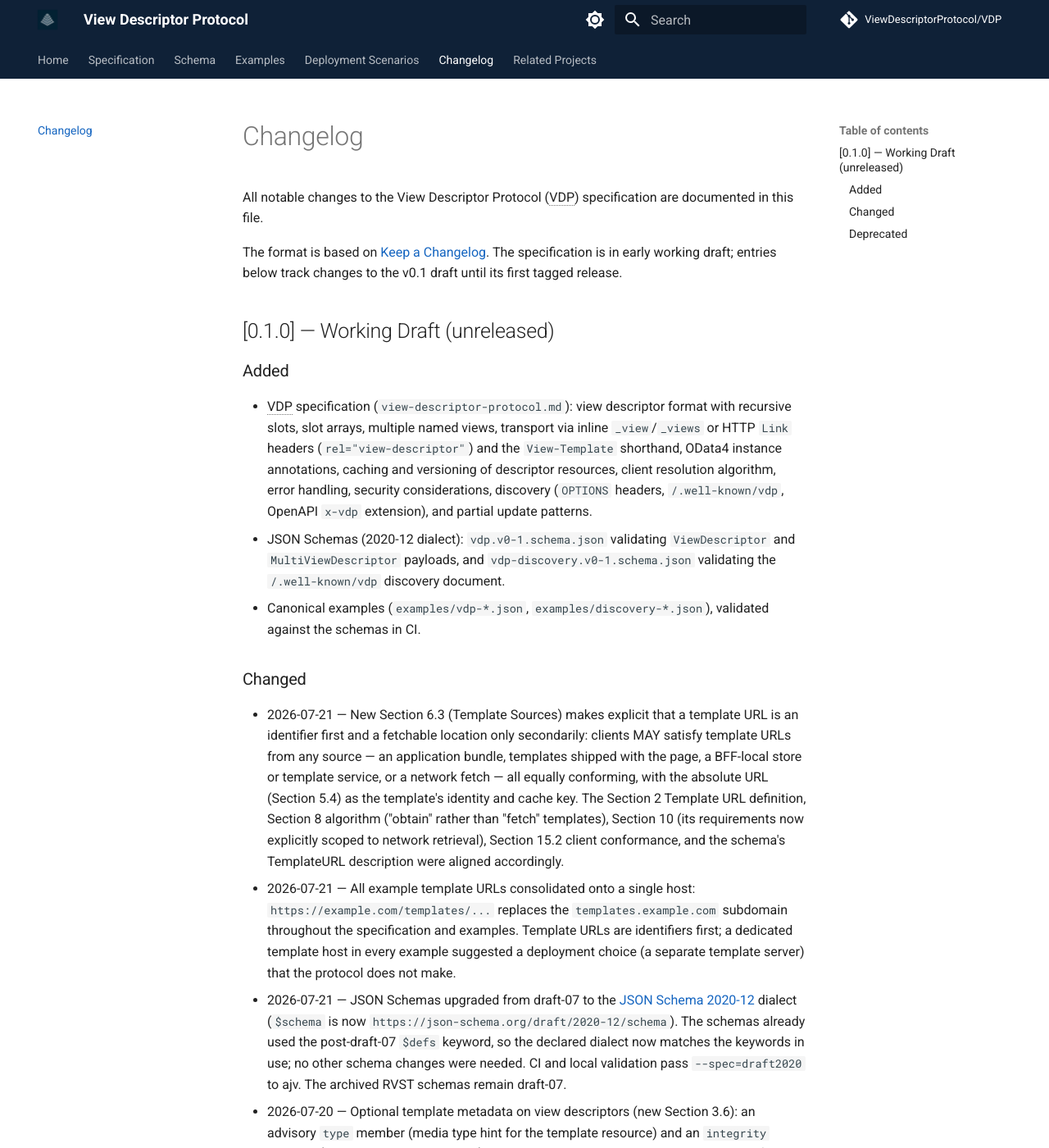
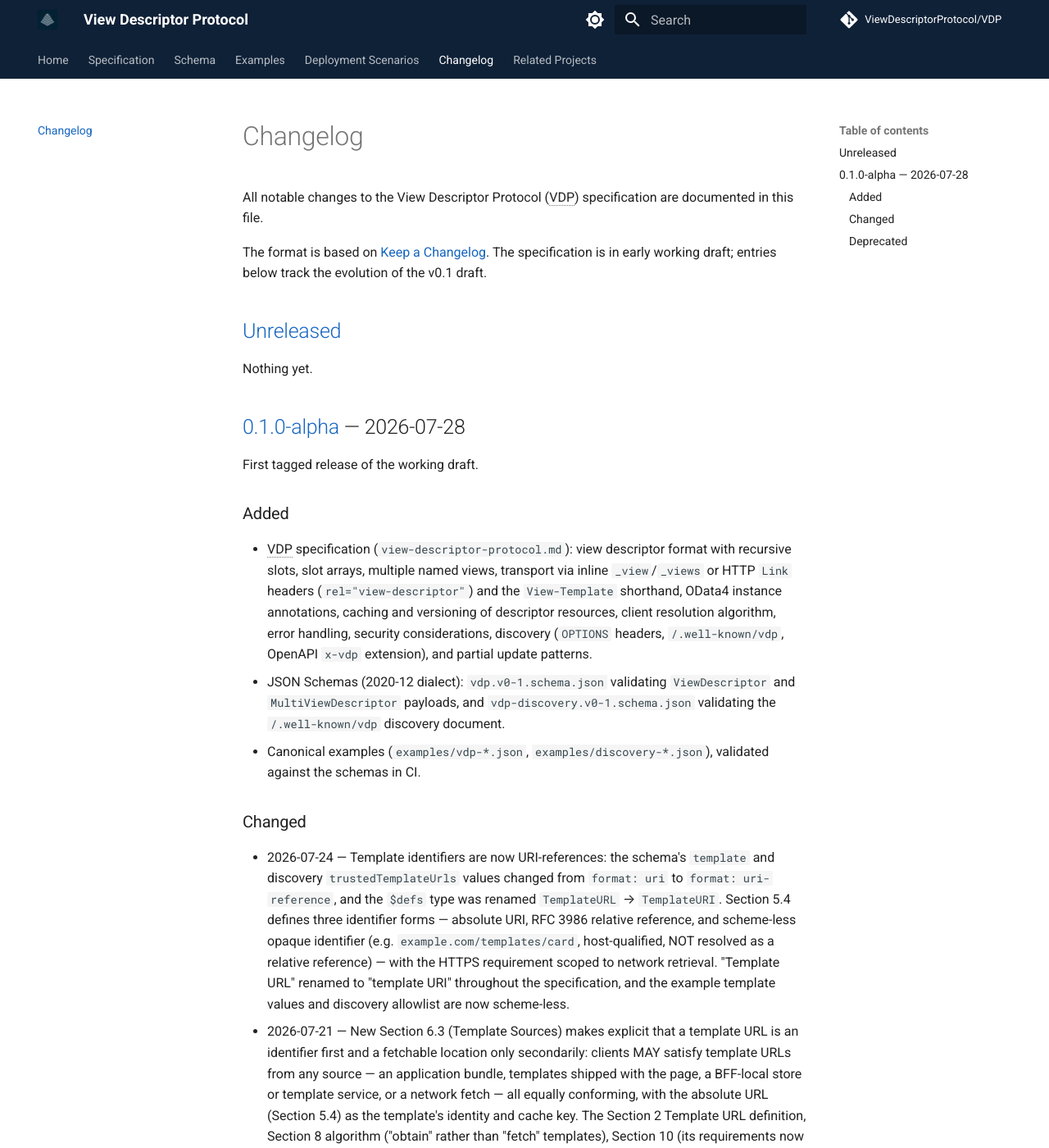
Before and after one commit to ViewDescriptorProtocol/ViewDescriptorProtocol.github.io, an MkDocs documentation site: the page built from docs/changelog.md, in a window 1280 px wide and 1400 px high. Shown: the whole window at 82% size. Built offline with MkDocs 1.6.1 and Material for MkDocs 9.7.7, drawn with Linux system fonts in a browser that asks for light colours; comment, search, counter and statistics services are not loaded.

Commit message:
Mirror the changelog: 0.1.0-alpha released
Sync from VDP CHANGELOG.md — the 0.1.0 section is now
[0.1.0-alpha] — 2026-07-28 with an Unreleased section, comparison
links, and the backfilled 2026-07-24 scheme-less URI entry.

```diff
--- a/docs/changelog.md
+++ b/docs/changelog.md
@@ -2,9 +2,15 @@
 
 All notable changes to the View Descriptor Protocol (VDP) specification are documented in this file.
 
-The format is based on [Keep a Changelog](https://keepachangelog.com/en/1.1.0/). The specification is in early working draft; entries below track changes to the v0.1 draft until its first tagged release.
+The format is based on [Keep a Changelog](https://keepachangelog.com/en/1.1.0/). The specification is in early working draft; entries below track the evolution of the v0.1 draft.
 
-## [0.1.0] — Working Draft (unreleased)
+## [Unreleased]
+
+Nothing yet.
+
+## [0.1.0-alpha] — 2026-07-28
+
+First tagged release of the working draft.
 
 ### Added
 
@@ -14,6 +20,7 @@ The format is based on [Keep a Changelog](https://keepachangelog.com/en/1.1.0/).
 
 ### Changed
 
+- 2026-07-24 — Template identifiers are now URI-references: the schema's `template` and discovery `trustedTemplateUrls` values changed from `format: uri` to `format: uri-reference`, and the `$defs` type was renamed `TemplateURL` → `TemplateURI`. Section 5.4 defines three identifier forms — absolute URI, RFC 3986 relative reference, and scheme-less opaque identifier (e.g. `example.com/templates/card`, host-qualified, NOT resolved as a relative reference) — with the HTTPS requirement scoped to network retrieval. "Template URL" renamed to "template URI" throughout the specification, and the example template values and discovery allowlist are now scheme-less.
 - 2026-07-21 — New Section 6.3 (Template Sources) makes explicit that a template URL is an identifier first and a fetchable location only secondarily: clients MAY satisfy template URLs from any source — an application bundle, templates shipped with the page, a BFF-local store or template service, or a network fetch — all equally conforming, with the absolute URL (Section 5.4) as the template's identity and cache key. The Section 2 Template URL definition, Section 8 algorithm ("obtain" rather than "fetch" templates), Section 10 (its requirements now explicitly scoped to network retrieval), Section 15.2 client conformance, and the schema's TemplateURL description were aligned accordingly.
 - 2026-07-21 — All example template URLs consolidated onto a single host: `https://example.com/templates/...` replaces the `templates.example.com` subdomain throughout the specification and examples. Template URLs are identifiers first; a dedicated template host in every example suggested a deployment choice (a separate template server) that the protocol does not make.
 - 2026-07-21 — JSON Schemas upgraded from draft-07 to the [JSON Schema 2020-12](https://json-schema.org/specification-links#2020-12) dialect (`$schema` is now `https://json-schema.org/draft/2020-12/schema`). The schemas already used the post-draft-07 `$defs` keyword, so the declared dialect now matches the keywords in use; no other schema changes were needed. CI and local validation pass `--spec=draft2020` to ajv. The archived RVST schemas remain draft-07.
@@ -40,5 +47,8 @@ The format is based on [Keep a Changelog](https://keepachangelog.com/en/1.1.0/).
 
 - RVST (Representational View State Transfer), VDP's predecessor, is archived in this repository: schemas under `schemas/`, examples under `examples/example-*.json`, the unfinished HAL variant draft as `examples/rvst-hal-draft.json`, and documentation under `docs/archive/`. The VDP specification supersedes RVST.
 
+[Unreleased]: https://github.com/ViewDescriptorProtocol/VDP/compare/v0.1.0-alpha...HEAD
+[0.1.0-alpha]: https://github.com/ViewDescriptorProtocol/VDP/releases/tag/v0.1.0-alpha
+
 *[VDP]: View Descriptor Protocol
 *[HAL]: Hypertext Application Language
```
